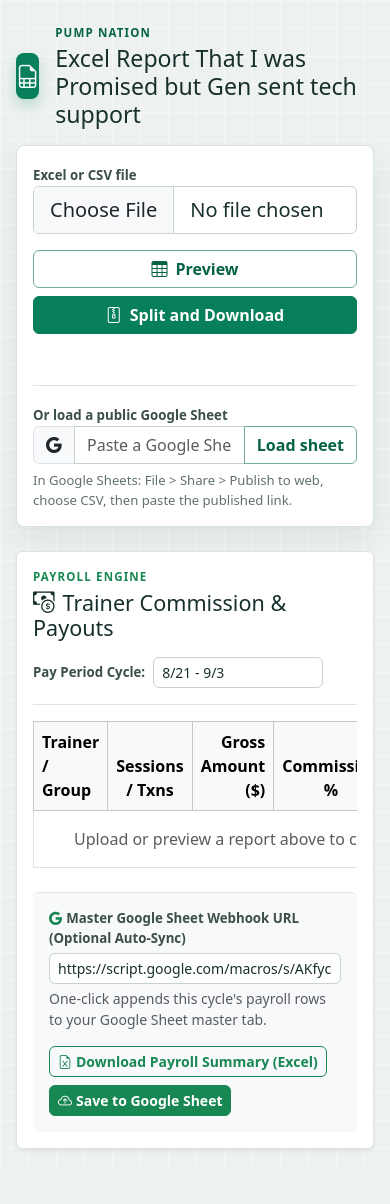
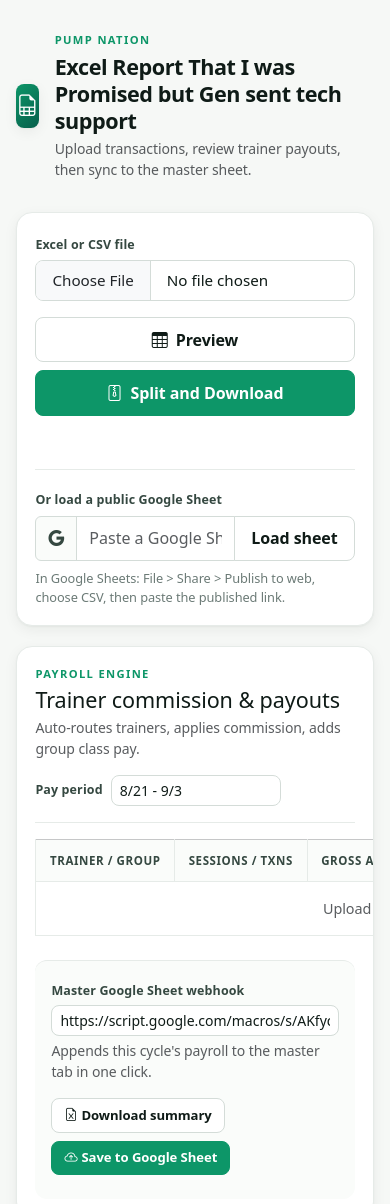
Before and after one commit to LONZEE/Excel-seperator, a website: page index.html in a window 390 px wide. Shown: the top 1204 px of the page. Before the commit the page ends 1173 px from the top, so only its background shows below. Drawn offline with nearby package versions, Linux system fonts and the light colour scheme.

Commit message:
mobile changes

```diff
--- a/index.html
+++ b/index.html
@@ -3,7 +3,10 @@
   <head>
     <meta charset="UTF-8" />
     <meta name="viewport" content="width=device-width, initial-scale=1.0" />
-    <title>Excel External Reference Id Splitter</title>
+    <title>Pump Nation Payroll Workspace</title>
+    <link rel="preconnect" href="https://fonts.googleapis.com" />
+    <link rel="preconnect" href="https://fonts.gstatic.com" crossorigin />
+    <link href="https://fonts.googleapis.com/css2?family=Inter:wght@400;500;600;700&display=swap" rel="stylesheet" />
     <link href="https://cdn.jsdelivr.net/npm/bootstrap@5.3.8/dist/css/bootstrap.min.css" rel="stylesheet" />
     <link href="https://cdn.jsdelivr.net/npm/bootstrap-icons@1.13.1/font/bootstrap-icons.min.css" rel="stylesheet" />
     <link rel="stylesheet" href="public/styles.css" />
@@ -15,8 +18,9 @@
           <div class="d-flex align-items-center gap-3">
             <div class="app-mark"><i class="bi bi-file-earmark-spreadsheet"></i></div>
             <div>
-              <p class="eyebrow mb-1">PUMP NATION</p>
+              <p class="eyebrow mb-1">Pump Nation</p>
               <h1 class="h3 mb-0">Excel Report That I was Promised but Gen sent tech support</h1>
+              <p class="text-muted small mb-0 mt-1">Upload transactions, review trainer payouts, then sync to the master sheet.</p>
             </div>
           </div>
         </header>
@@ -49,14 +53,15 @@
         </section>
 
         <!-- PAYROLL & COMMISSION SECTION -->
-        <section class="payroll-panel mt-4 p-3 p-md-4 rounded shadow-sm border bg-white">
+        <section class="payroll-panel">
           <div class="d-flex flex-column flex-md-row justify-content-between align-items-md-center gap-3 pb-3 border-bottom mb-3">
             <div>
-              <p class="eyebrow mb-1 text-success">PAYROLL ENGINE</p>
-              <h2 class="h4 mb-0"><i class="bi bi-cash-coin me-2"></i>Trainer Commission & Payouts</h2>
+              <p class="eyebrow mb-1">Payroll engine</p>
+              <h2 class="h4 mb-1">Trainer commission &amp; payouts</h2>
+              <p class="text-muted small mb-0">Auto-routes trainers, applies commission, adds group class pay.</p>
             </div>
             <div class="d-flex align-items-center gap-2">
-              <label for="payCycle" class="form-label mb-0 fw-bold text-nowrap">Pay Period Cycle:</label>
+              <label for="payCycle" class="form-label mb-0 text-nowrap">Pay period</label>
               <input type="text" id="payCycle" class="form-control form-control-sm" style="width: 170px;" value="8/21 - 9/3" placeholder="e.g. 8/21 - 9/3">
             </div>
           </div>
@@ -83,23 +88,23 @@
             </table>
           </div>
 
-          <div class="mt-4 pt-3 border-top bg-light p-3 rounded">
-            <div class="row g-3 align-items-center">
+          <div class="mt-4 pt-3 border-top bg-light p-3 p-md-4">
+            <div class="row g-3 align-items-end">
               <div class="col-lg-7">
-                <label for="googleWebhookUrl" class="form-label fw-bold mb-1"><i class="bi bi-google me-1 text-success"></i>Master Google Sheet Webhook URL (Optional Auto-Sync)</label>
-                <input type="url" id="googleWebhookUrl" class="form-control form-control-sm" placeholder="Paste your Google Apps Script Web App URL (ends in /exec)">
-                <small class="text-muted d-block mt-1">One-click appends this cycle's payroll rows to your Google Sheet master tab.</small>
+                <label for="googleWebhookUrl" class="form-label mb-1">Master Google Sheet webhook</label>
+                <input type="url" id="googleWebhookUrl" class="form-control form-control-sm" placeholder="Google Apps Script Web App URL (ends in /exec)">
+                <small class="text-muted d-block mt-1">Appends this cycle's payroll to the master tab in one click.</small>
               </div>
-              <div class="col-lg-5 text-lg-end">
+              <div class="col-lg-5">
                 <div class="d-flex flex-wrap gap-2 justify-content-lg-end">
                   <button type="button" id="exportSummaryExcelBtn" class="btn btn-sm btn-outline-success">
-                    <i class="bi bi-file-earmark-excel me-1"></i>Download Payroll Summary (Excel)
+                    <i class="bi bi-file-earmark-excel me-1"></i>Download summary
                   </button>
                   <button type="button" id="syncGoogleSheetButton" class="btn btn-sm btn-success">
                     <i class="bi bi-cloud-arrow-up me-1"></i>Save to Google Sheet
                   </button>
                 </div>
-                <div id="syncStatus"></div>
+                <div id="syncStatus" class="mt-2 text-lg-end"></div>
               </div>
             </div>
           </div>
@@ -107,7 +112,7 @@
 
         <section id="previewSection" class="preview-panel hidden">
           <div class="panel-heading">
-            <p class="eyebrow mb-1">WORKBOOK PREVIEW</p>
+            <p class="eyebrow mb-1">Workbook preview</p>
             <h2 class="h4 mb-1">Explore your data</h2>
             <p id="previewMeta" class="preview-meta mb-0"></p>
           </div>
--- a/public/script.js
+++ b/public/script.js
@@ -892,7 +892,7 @@
         body: JSON.stringify(postBody)
       });
 
-      syncStatusEl.textContent = `✓ Payroll for cycle "${cycle || 'Current'}" sent to Google Sheet! Check your master spreadsheet.`;
+      syncStatusEl.textContent = `Payroll for cycle "${cycle || 'Current'}" sent to Google Sheet. Check your master spreadsheet.`;
       syncStatusEl.className = 'text-success fw-bold small mt-2';
     } catch (err) {
       syncStatusEl.textContent = 'Error syncing to Google Sheet: ' + err.message;
--- a/public/styles.css
+++ b/public/styles.css
@@ -1,14 +1,29 @@
 :root {
-  --ink: #18302d;
-  --muted: #61716e;
-  --line: #d9e3df;
-  --canvas: #edf2ef;
+  --ink: #0f1b17;
+  --ink-soft: #354841;
+  --muted: #6b7a76;
+  --line: #e6ebe8;
+  --line-strong: #d4dcd8;
+  --canvas: #f6f8f6;
   --surface: #ffffff;
-  --brand: #087f5b;
-  --brand-dark: #056247;
-  --brand-pale: #e0f3ea;
+  --surface-alt: #fafcfa;
+  --brand: #0d9668;
+  --brand-dark: #065f4b;
+  --brand-pale: #ecfdf5;
+  --brand-tint: #d1fae5;
+  --accent: #1f3c34;
+  --danger: #b91c1c;
+  --warning: #b45309;
+  --shadow-sm: 0 1px 2px rgba(15, 27, 23, 0.04);
+  --shadow-md: 0 4px 14px rgba(15, 27, 23, 0.06), 0 1px 2px rgba(15, 27, 23, 0.04);
+  --shadow-lg: 0 12px 32px rgba(15, 27, 23, 0.08), 0 2px 6px rgba(15, 27, 23, 0.04);
+  --radius-sm: 8px;
+  --radius-md: 12px;
+  --radius-lg: 16px;
   color-scheme: light;
-  font-family: "Trebuchet MS", "Segoe UI", sans-serif;
+  font-family: "Inter", "Segoe UI", -apple-system, BlinkMacSystemFont, "Helvetica Neue", Arial, sans-serif;
+  -webkit-font-smoothing: antialiased;
+  -moz-osx-font-smoothing: grayscale;
 }
 
 * {
@@ -19,9 +34,8 @@
   min-width: 320px;
   margin: 0;
   color: var(--ink);
-  background-color: var(--canvas);
-  background-image: linear-gradient(90deg, rgba(255, 255, 255, 0.38) 1px, transparent 1px), linear-gradient(rgba(255, 255, 255, 0.38) 1px, transparent 1px);
-  background-size: 28px 28px;
+  background: var(--canvas);
+  letter-spacing: -0.005em;
 }
 
 .app-shell {
@@ -29,79 +43,213 @@
 }
 
 .workspace {
-  width: min(100%, 1440px);
+  width: min(100%, 1360px);
+  display: grid;
+  grid-template-columns: minmax(0, 1fr);
+  gap: 1.25rem;
 }
 
+/* ---------- HEADER ---------- */
 .app-header {
-  padding: 0 0 1.5rem;
+  padding: 0.5rem 0 1.25rem;
 }
 
 .app-mark {
   display: grid;
-  width: 46px;
-  height: 46px;
+  width: 44px;
+  height: 44px;
   place-items: center;
-  border-radius: 8px;
+  border-radius: var(--radius-sm);
   color: #fff;
-  background: var(--brand);
-  font-size: 1.45rem;
-  box-shadow: 0 7px 14px rgba(8, 127, 91, 0.22);
+  background: linear-gradient(135deg, var(--brand) 0%, var(--brand-dark) 100%);
+  font-size: 1.35rem;
+  box-shadow: var(--shadow-md);
 }
 
 .eyebrow {
-  color: var(--brand-dark);
-  font-size: 0.72rem;
+  color: var(--brand);
+  font-size: 0.7rem;
   font-weight: 700;
-  letter-spacing: 0.1em;
+  letter-spacing: 0.12em;
+  text-transform: uppercase;
 }
 
-.privacy-note {
-  align-self: flex-start;
-  padding: 0.45rem 0.65rem;
-  border: 1px solid #b7d9c9;
-  border-radius: 6px;
-  color: #176344;
-  background: var(--brand-pale);
-  font-size: 0.85rem;
-  white-space: nowrap;
+.app-header h1 {
+  font-weight: 700;
+  letter-spacing: -0.02em;
 }
 
-.privacy-note i {
-  margin-right: 0.3rem;
-}
-
+/* ---------- CARDS / PANELS ---------- */
 .upload-panel,
+.payroll-panel,
 .preview-panel {
+  min-width: 0;
   border: 1px solid var(--line);
-  border-radius: 8px;
+  border-radius: var(--radius-lg);
   background: var(--surface);
-  box-shadow: 0 12px 28px rgba(27, 51, 45, 0.08);
+  box-shadow: var(--shadow-md);
 }
 
 .upload-panel {
-  padding: 1.25rem;
+  padding: 1.5rem;
 }
 
+.payroll-panel {
+  margin: 0 !important;
+  padding: 1.5rem !important;
+  box-shadow: var(--shadow-md) !important;
+  border-color: var(--line) !important;
+}
+
+.preview-panel {
+  overflow: hidden;
+}
+
+.panel-heading {
+  padding: 1.5rem 1.5rem 0;
+}
+
+.panel-heading h2 {
+  font-weight: 700;
+  letter-spacing: -0.015em;
+}
+
+/* ---------- FORM CONTROLS ---------- */
 .form-label,
 .controlGroup > label,
 .columnPickerHeader > label {
-  margin: 0;
-  color: #3b4e49;
-  font-size: 0.83rem;
-  font-weight: 700;
+  margin: 0 0 0.35rem;
+  color: var(--ink-soft);
+  font-size: 0.78rem;
+  font-weight: 600;
+  letter-spacing: 0.01em;
 }
 
 .form-control,
 .form-select {
-  border-color: #c7d4ce;
-  border-radius: 6px;
+  border-color: var(--line-strong);
+  border-radius: var(--radius-sm);
   color: var(--ink);
+  background-color: var(--surface);
+  transition: border-color 0.15s ease, box-shadow 0.15s ease;
+}
+
+.form-control:hover,
+.form-select:hover {
+  border-color: #b3c1bb;
 }
 
 .form-control:focus,
 .form-select:focus {
-  border-color: #55af8b;
-  box-shadow: 0 0 0 0.2rem rgba(8, 127, 91, 0.13);
+  border-color: var(--brand);
+  box-shadow: 0 0 0 3px rgba(13, 150, 104, 0.14);
+}
+
+.form-control-lg {
+  font-size: 0.95rem;
+}
+
+.input-group-text {
+  background: var(--surface-alt);
+  border-color: var(--line-strong);
+  color: var(--ink-soft);
+}
+
+/* ---------- BUTTONS ---------- */
+.btn {
+  border-radius: var(--radius-sm);
+  font-weight: 600;
+  letter-spacing: -0.005em;
+  padding: 0.6rem 1rem;
+  transition: transform 0.05s ease, background-color 0.15s ease, border-color 0.15s ease, box-shadow 0.15s ease;
+}
+
+.btn:active {
+  transform: translateY(1px);
+}
+
+.btn-primary {
+  border-color: var(--brand);
+  background: var(--brand);
+  color: #fff;
+}
+
+.btn-primary:hover,
+.btn-primary:focus {
+  border-color: var(--brand-dark);
+  background: var(--brand-dark);
+  color: #fff;
+  box-shadow: 0 4px 12px rgba(13, 150, 104, 0.28);
+}
+
+.btn-outline-primary {
+  border-color: var(--line-strong);
+  color: var(--ink);
+  background: var(--surface);
+}
+
+.btn-outline-primary:hover,
+.btn-outline-primary:focus {
+  border-color: var(--brand);
+  color: var(--brand-dark);
+  background: var(--brand-pale);
+}
+
+.btn-success {
+  border-color: var(--brand);
+  background: var(--brand);
+  color: #fff;
+}
+
+.btn-success:hover,
+.btn-success:focus {
+  border-color: var(--brand-dark);
+  background: var(--brand-dark);
+  color: #fff;
+  box-shadow: 0 4px 12px rgba(13, 150, 104, 0.28);
+}
+
+.btn-outline-success {
+  border-color: var(--line-strong);
+  color: var(--ink);
+  background: var(--surface);
+}
+
+.btn-outline-success:hover,
+.btn-outline-success:focus {
+  border-color: var(--brand);
+  color: var(--brand-dark);
+  background: var(--brand-pale);
+}
+
+.btn-outline-secondary {
+  border-color: var(--line-strong);
+  color: var(--ink-soft);
+  background: var(--surface);
+}
+
+.btn-outline-secondary:hover,
+.btn-outline-secondary:focus {
+  border-color: var(--ink-soft);
+  color: var(--ink);
+  background: var(--surface-alt);
+}
+
+.btn-light {
+  border-color: var(--line);
+  background: var(--surface-alt);
+  color: var(--ink-soft);
+}
+
+.btn-light:hover,
+.btn-light:focus {
+  background: #eef2ef;
+  color: var(--ink);
+}
+
+.btn-sm {
+  padding: 0.4rem 0.75rem;
+  font-size: 0.82rem;
 }
 
 .actions {
@@ -110,70 +258,121 @@
   gap: 0.5rem;
 }
 
-.btn {
-  border-radius: 6px;
-  font-weight: 700;
+/* ---------- STATUS & IMPORT HELP ---------- */
+.status-message {
+  min-height: 1.35rem;
+  margin-top: 1rem;
+  color: var(--muted);
+  font-size: 0.88rem;
 }
 
-.btn-primary {
-  border-color: var(--brand);
-  background: var(--brand);
+.import-help {
+  margin-top: 0.5rem;
+  color: var(--muted);
+  font-size: 0.8rem;
 }
 
-.btn-primary:hover,
-.btn-primary:focus {
-  border-color: var(--brand-dark);
-  background: var(--brand-dark);
+.sheet-import {
+  border-top-color: var(--line) !important;
 }
 
-.btn-outline-primary {
-  border-color: #71ab95;
-  color: var(--brand-dark);
+/* ---------- PAYROLL PANEL ---------- */
+.payroll-panel .border-bottom {
+  border-color: var(--line) !important;
 }
 
-.btn-outline-primary:hover,
-.btn-outline-primary:focus {
-  border-color: var(--brand);
-  background: var(--brand-pale);
-  color: var(--brand-dark);
+.payroll-panel .border-top {
+  border-color: var(--line) !important;
 }
 
-.status-message {
-  min-height: 1.35rem;
-  margin-top: 0.85rem;
-  color: var(--muted);
+.payroll-panel .bg-light {
+  background: var(--surface-alt) !important;
+  border-radius: var(--radius-md) !important;
+}
+
+.payroll-panel .table {
+  --bs-table-bg: transparent;
+  margin-bottom: 0;
+  color: var(--ink);
   font-size: 0.9rem;
 }
 
-.import-help {
-  margin-top: 0.45rem;
-  color: var(--muted);
-  font-size: 0.82rem;
+.payroll-panel .table > thead {
+  --bs-table-bg-type: transparent;
 }
 
-.preview-panel {
-  margin-top: 1.25rem;
-  overflow: hidden;
+.payroll-panel .table > thead > tr > th {
+  background: var(--surface-alt);
+  border-bottom: 1px solid var(--line);
+  color: var(--ink-soft);
+  font-size: 0.72rem;
+  font-weight: 700;
+  letter-spacing: 0.05em;
+  text-transform: uppercase;
+  padding: 0.75rem 0.85rem;
+  white-space: nowrap;
 }
 
-.panel-heading {
-  padding: 1.25rem 1.25rem 0;
+.payroll-panel .table.table-bordered,
+.payroll-panel .table.table-bordered > :not(caption) > * > * {
+  border-color: var(--line);
 }
 
+.payroll-panel .table > tbody > tr > td {
+  padding: 0.75rem 0.85rem;
+  vertical-align: middle;
+  border-color: var(--line);
+}
+
+.payroll-panel .table-hover > tbody > tr:hover > * {
+  background: var(--brand-pale);
+  color: var(--ink);
+}
+
+.payroll-panel .table-light,
+.payroll-panel .table-light > * {
+  --bs-table-bg: var(--surface-alt);
+  --bs-table-color: var(--ink);
+}
+
+.payroll-panel .table-primary,
+.payroll-panel .table-primary > * {
+  --bs-table-bg: var(--brand-tint);
+  --bs-table-color: var(--brand-dark);
+}
+
+.text-success {
+  color: var(--brand-dark) !important;
+}
+
+.text-primary {
+  color: var(--accent) !important;
+}
+
+.text-danger {
+  color: var(--danger) !important;
+}
+
+.trainer-rate-input,
+.trainer-class-input {
+  font-weight: 600;
+}
+
+/* ---------- PREVIEW PANEL ---------- */
 .preview-meta,
 #filterMeta {
   color: var(--muted);
-  font-size: 0.88rem;
+  font-size: 0.85rem;
 }
 
 .previewControls {
   display: grid;
   gap: 1rem;
-  padding: 1.25rem;
-  margin-top: 1.1rem;
+  padding: 1.5rem;
+  margin-top: 1.25rem;
   border-top: 1px solid var(--line);
   border-bottom: 1px solid var(--line);
-  background: #f8faf9;
+  background: var(--surface-alt);
 }
 
 .controlGroup {
@@ -206,18 +405,26 @@
   overflow: auto;
   padding: 0.7rem;
   border: 1px solid var(--line);
-  border-radius: 6px;
-  background: #fff;
+  border-radius: var(--radius-sm);
+  background: var(--surface);
 }
 
 .columnOption {
   display: flex;
   align-items: center;
-  gap: 0.45rem;
+  gap: 0.5rem;
   min-width: 0;
-  padding: 0.25rem;
-  color: #445652;
-  font-size: 0.86rem;
+  padding: 0.2rem 0.35rem;
+  border-radius: 6px;
+  color: var(--ink-soft);
+  font-size: 0.85rem;
+  cursor: pointer;
+  transition: background-color 0.12s ease;
+}
+
+.columnOption:hover {
+  background: var(--brand-pale);
+  color: var(--ink);
 }
 
 .columnOption input {
@@ -227,30 +434,33 @@
 .tableWrap {
   max-height: 62vh;
   overflow: auto;
+  border-top: 1px solid var(--line);
 }
 
 #previewTable {
   width: 100%;
-  color: #2b3e39;
+  color: var(--ink);
   font-size: 0.875rem;
+  margin: 0;
 }
 
 #previewTable > :not(caption) > * > * {
   padding: 0.7rem 0.85rem;
-  border-bottom-color: #e2eae6;
+  border-bottom: 1px solid var(--line);
   white-space: nowrap;
+  background: transparent;
 }
 
 #previewTable thead th {
   position: sticky;
   top: 0;
   z-index: 2;
-  color: #40534d;
-  background: #e8f0ec;
+  color: var(--ink-soft);
+  background: var(--surface-alt);
   box-shadow: inset 0 -1px var(--line);
-  font-size: 0.78rem;
+  font-size: 0.72rem;
   font-weight: 700;
-  letter-spacing: 0.035em;
+  letter-spacing: 0.05em;
   text-transform: uppercase;
 }
 
@@ -258,20 +468,21 @@
   position: sticky;
   bottom: 0;
   z-index: 2;
-  border-top: 2px solid #79af97;
-  color: #184c36;
-  background: #e2f1e8;
+  border-top: 2px solid var(--brand) !important;
+  color: var(--brand-dark);
+  background: var(--brand-pale);
   font-weight: 700;
 }
 
 #previewTable tbody tr:hover > * {
-  background: #eff8f3;
+  background: var(--brand-pale);
 }
 
 .hidden {
-  display: none;
+  display: none !important;
 }
 
+/* ---------- RESPONSIVE ---------- */
 @media (min-width: 900px) {
   .previewControls {
     grid-template-columns: repeat(3, minmax(0, 1fr));
@@ -286,17 +497,36 @@
 
 @media (max-width: 575.98px) {
   .app-header {
-    padding-bottom: 1rem;
+    padding-bottom: 0.75rem;
+  }
+
+  .app-header h1 {
+    font-size: 1.35rem;
+    line-height: 1.25;
   }
 
   .upload-panel,
+  .payroll-panel,
   .panel-heading,
   .previewControls {
-    padding: 1rem;
+    padding: 1.15rem !important;
   }
 
   .actions .btn {
     width: 100%;
+  }
+
+  .payroll-panel .table-responsive {
+    margin: 0 -1.15rem;
+    padding: 0 1.15rem;
+  }
+
+  .payroll-panel .table {
+    min-width: 640px;
+  }
+
+  #syncStatus {
+    text-align: left !important;
   }
 
   .columnPickerHeader {
```
Also changed, not shown: public/index.html (+21 -16 lines).
